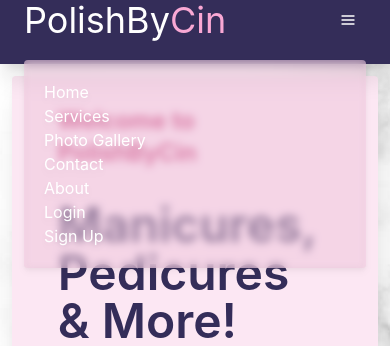
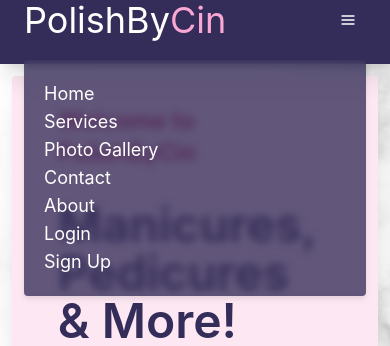
Before and after one commit to ryanpv/beauty-service-app, a React (Create React App) app in the folder client/: page / in a window 390 px wide. Both pictures are taken after a click on the button 348 px from the left and 26 px from the top of the page. Shown: the top 346 px of the page. Built offline with nearby package versions, Linux system fonts and the light colour scheme; no server answers.

Commit message:
update navbar style to improve visibility

```diff
--- a/client/src/components/navbar.tsx
+++ b/client/src/components/navbar.tsx
@@ -105,9 +105,9 @@ const Navbar: FC = () => {
         <div
           id='navLinks'
           // onMouseLeave={ navDisplay }
-          className={ `${ show ? 'p-5 z-60 drop-shadow-md rounded bg-pink-200 bg-opacity-50 backdrop-blur-sm opacity-100 scale-100 mt-5' : 'opacity-0 scale-0 h-0' } lg:mt-0 lg:justify-end w-full block lg:flex flex-grow lg:items-center lg:w-auto transition-all transform-gpu duration-300 lg:opacity-100 lg:scale-100` }
+          className={ `${ show ? 'p-5 z-60 drop-shadow-md rounded bg-[#342D59] bg-opacity-75 backdrop-blur-sm opacity-100 scale-100 mt-5' : 'opacity-0 scale-0 h-0' } lg:mt-0 lg:justify-end w-full block lg:flex flex-grow lg:items-center lg:w-auto transition-all transform-gpu duration-300 lg:opacity-100 lg:scale-100` }
           >
-          <div className='nav-links lg:space-x-5 lg:text-lg'>
+          <div className='nav-links lg:space-x-5 text-lg'>
             <div className='nav-links hover:text-gray-200 block lg:inline-block hover:text-pink-300'>
               <Link to='/'>
                 Home
```
